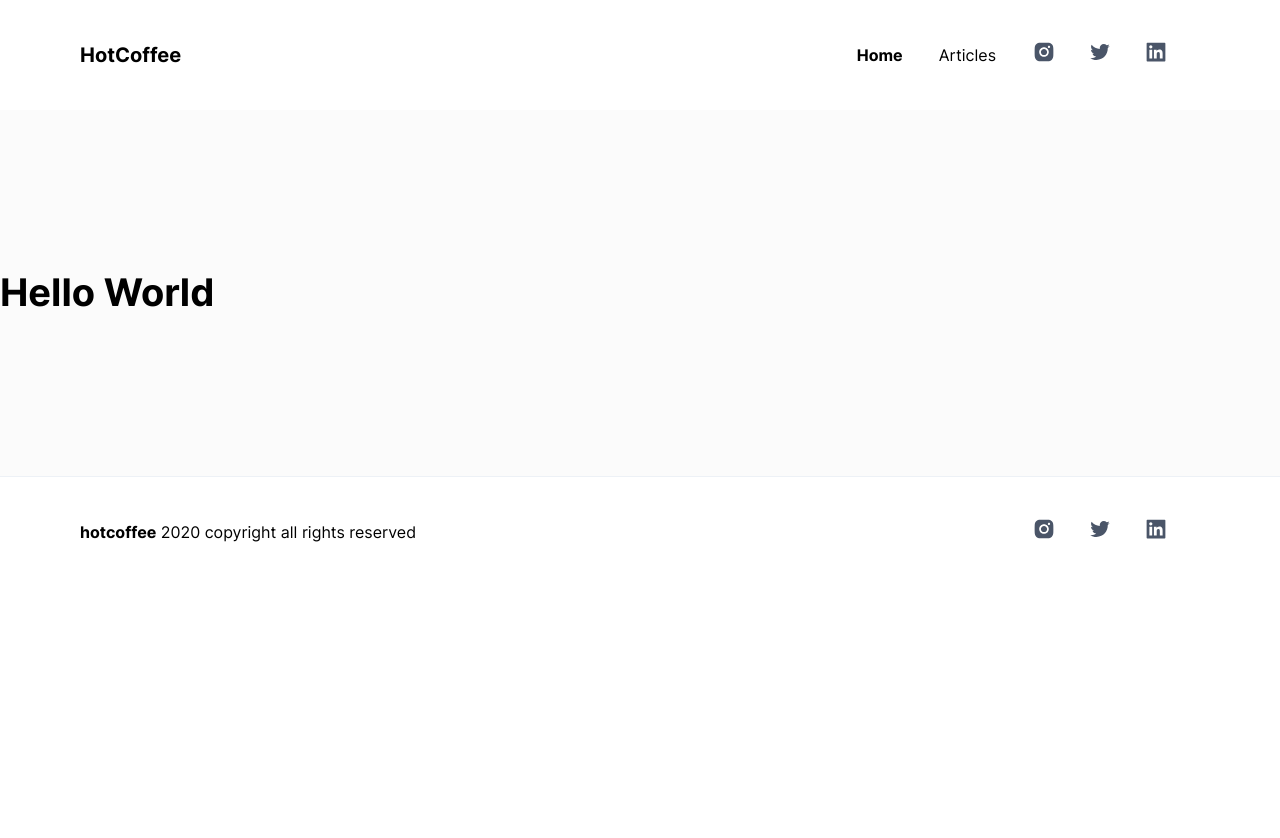
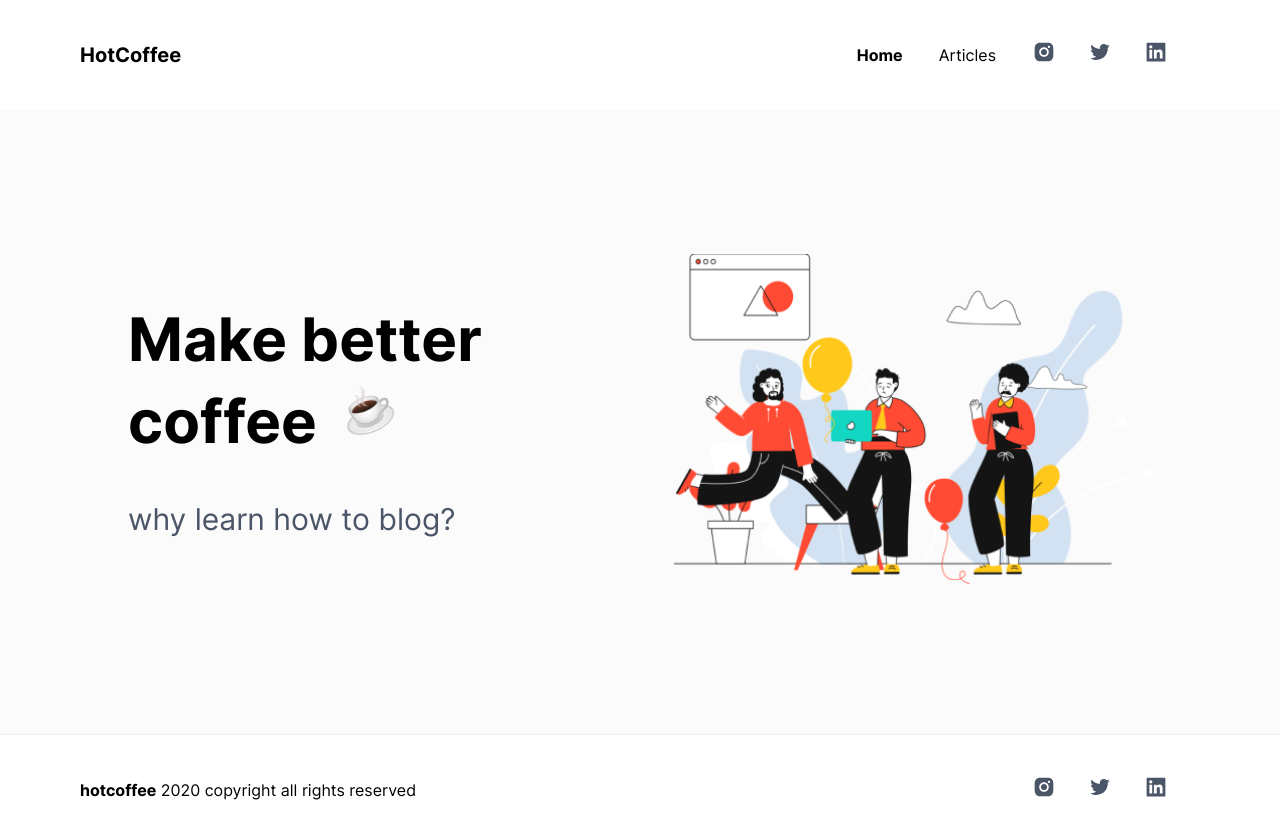
Before and after one commit to git0802/next-cms, a Next.js app: page / in a window 1280 px wide. Shown: the top 838 px of the page. Before the commit the page ends 800 px from the top, so only its background shows below. Built offline with nearby package versions, Linux system fonts and the light colour scheme; a web font is replaced by a local one.

Commit message:
feat: implement head section

```diff
--- /dev/null
+++ b/components/head/index.tsx
@@ -0,0 +1,42 @@
+import { Box, Flex, Heading, Text } from '@chakra-ui/react'
+import React from 'react'
+import Image from 'next/image'
+
+const HeadSection: React.FC = () => {
+  return (
+    <Flex bg="gray.100" paddingX={{ sm: 10, lg: 32 }}>
+      <Flex
+        flexDir="row"
+        justifyContent={{ sm: 'center', lg: 'space-between' }}
+        alignItems="center"
+        textAlign={{ sm: 'center', lg: 'left' }}
+        maxW="1200px"
+        w="100%"
+        mx="auto"
+        py={{ sm: '32', lg: '36' }}
+      >
+        {/* Text Left */}
+        <Flex flexDir="column">
+          <Heading fontSize={{ sm: '5xl', lg: '6xl' }} maxW="360px">
+            Make better coffee{' '}
+            <Image src="/images/coffee.png" width={70} height={68} />
+          </Heading>
+          <Text color="gray.500" fontSize={{ sm: '2xl', lg: '3xl' }} pt="10">
+            why learn how to blog?
+          </Text>
+        </Flex>
+        {/* Image Right */}
+        <Box display={{ sm: 'none', lg: 'block' }}>
+          <Image
+            src="/images/head.png"
+            width={480}
+            height={330}
+            quality={100}
+          />
+        </Box>
+      </Flex>
+    </Flex>
+  )
+}
+
+export default HeadSection
--- a/pages/index.tsx
+++ b/pages/index.tsx
@@ -1,10 +1,6 @@
 import React from 'react'
-import { Heading, Flex } from '@chakra-ui/react'
+import HeadSection from '../components/head'
 
 export default function Home() {
-  return (
-    <Flex bg="gray.100">
-      <Heading py="40">Hello World</Heading>
-    </Flex>
-  )
+  return <HeadSection />
 }
```
